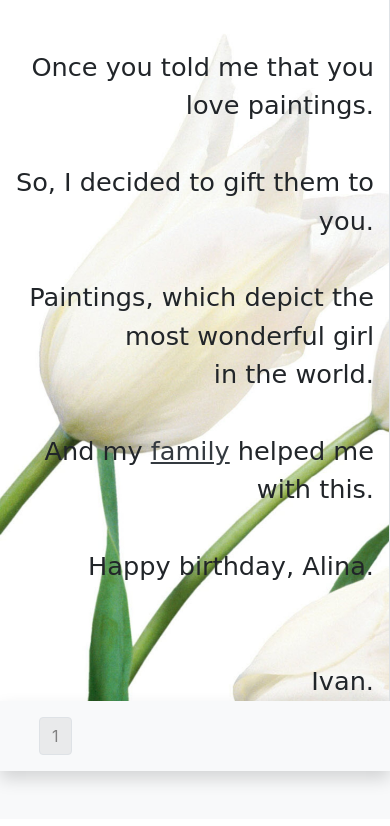
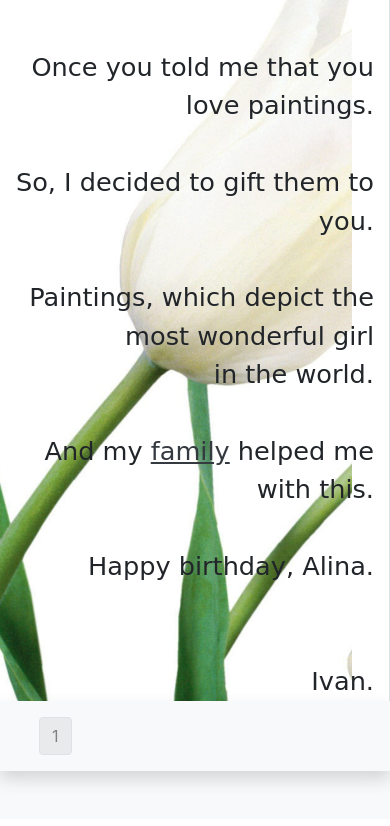
Before and after one commit to yaquake/birthday_present, a Django app: a page that uses main/templates/index.html in a window 390 px wide. Shown: the top 826 px of the page. Run offline with Django 3.2, Linux system fonts and the light colour scheme; data that the repository does not hold is empty; some libraries are stand-ins or nearby versions; some web fonts are replaced.

Commit message:
Revert "Design fixes"
This reverts commit 9e02f46a5171e4cd6f47886c30f00d0298dcde1b.

```diff
--- a/main/templates/index.html
+++ b/main/templates/index.html
@@ -63,10 +63,10 @@
         }
 
         .back {
-            background-image: url('{% static 'flowers2.jpg' %}');
+            background-image: url('{% static 'flower4.jpg' %}');
             background-repeat: no-repeat;
             background-attachment: fixed;
-            background-size: cover;
+            background-size: contain;
         }
     }
 
@@ -87,7 +87,7 @@
         }
 
         .back {
-            background-image: url('{% static 'flower5.jpg' %}');
+            background-image: url('{% static 'flowers3.jpg' %}');
             background-repeat: no-repeat;
             background-attachment: fixed;
             background-size: contain;
```
Also changed, not shown: Alinka/static/flower5.jpg (deleted), static/flower5.jpg (deleted).
